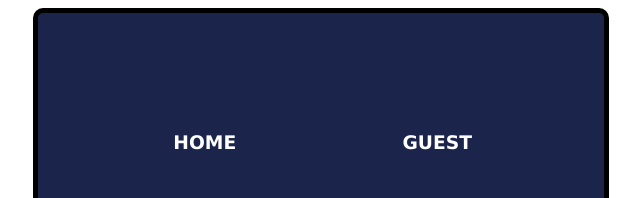
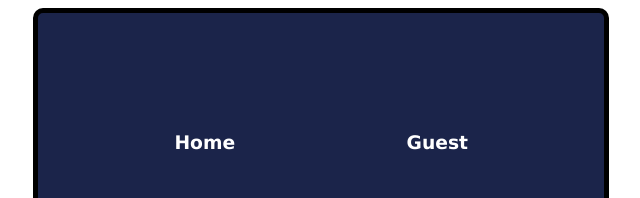
Before and after one commit to Aymanstudent/ScoreGameCounter, a plain HTML site: page index.html in a window 1280 px wide. Shown: the top 198 px of the page, 319-959 px from the left. Drawn offline with Linux system fonts and the light colour scheme; a web font is replaced by a local one.

Commit message:
new changes

```diff
--- a/index.html
+++ b/index.html
@@ -9,7 +9,7 @@
 <body>
   <div class="container">
     <div id="home">
-      <h3>HOME</h3>
+      <h3>Home</h3>
       <p id="homeScore">0</p>
       <div class="buttons">
         <button id="add-one-home-btn">+1</button>
@@ -18,7 +18,7 @@
       </div>
     </div>
     <div id="guest">
-      <h3>GUEST</h3>
+      <h3>Guest</h3>
       <p id="guestScore">0</p>
       <div class="buttons">
         <button id="add-one-guest-btn">+1</button>
```
